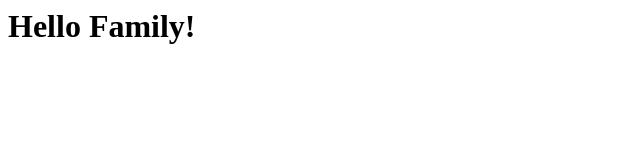
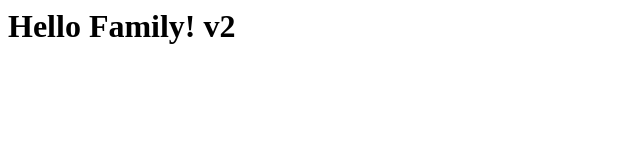
Before and after one commit to yakuphanci/portal-eko-aile, a plain HTML site: page index.html in a window 1280 px wide. Shown: the full height of the page, 0-640 px from the left. Drawn offline with Linux system fonts and the light colour scheme.

Commit message:
Update index.html

```diff
--- a/index.html
+++ b/index.html
@@ -1,4 +1,4 @@
-<h1>Hello Family!</h1>
+<h1>Hello Family! v2</h1>
 
 <script src="firebaseHelper.js">
 
```
